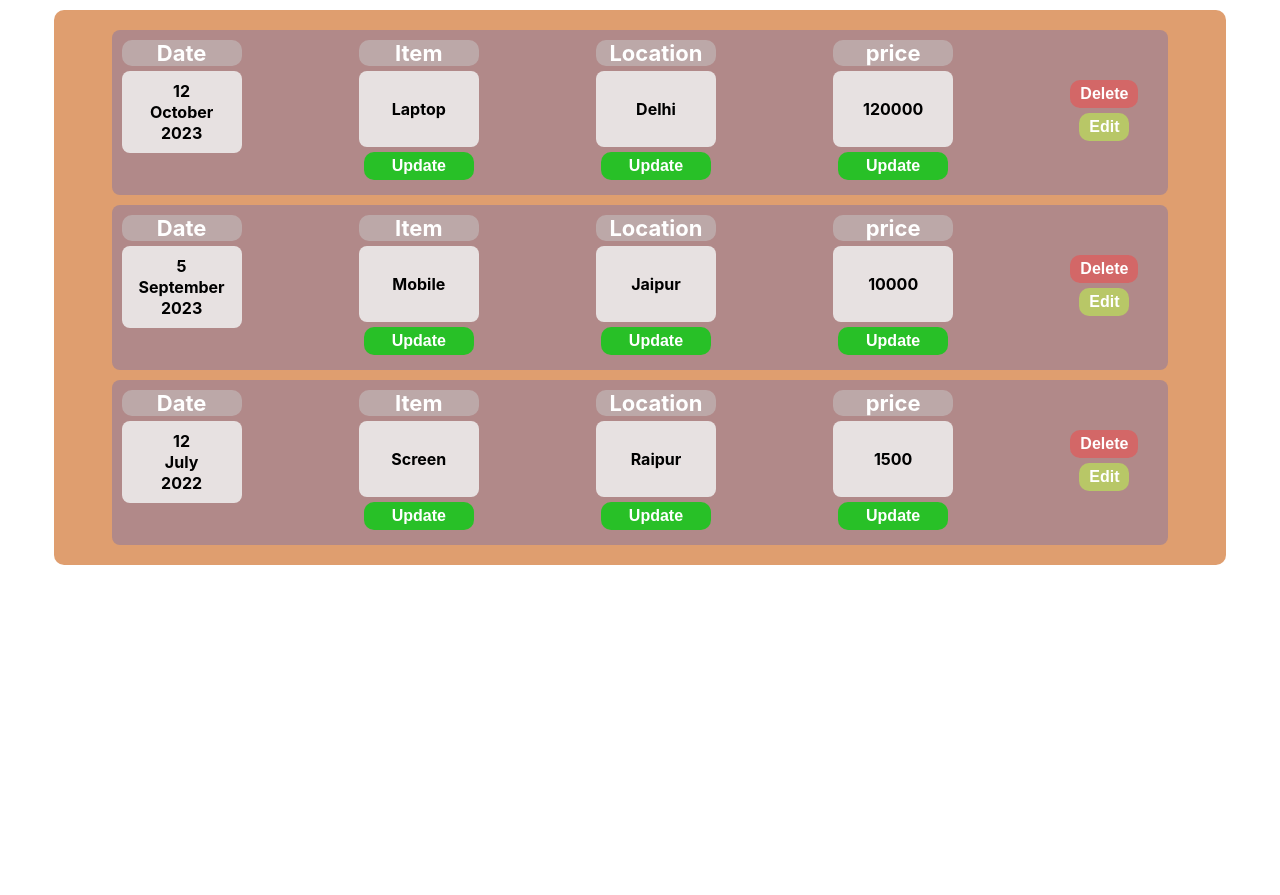
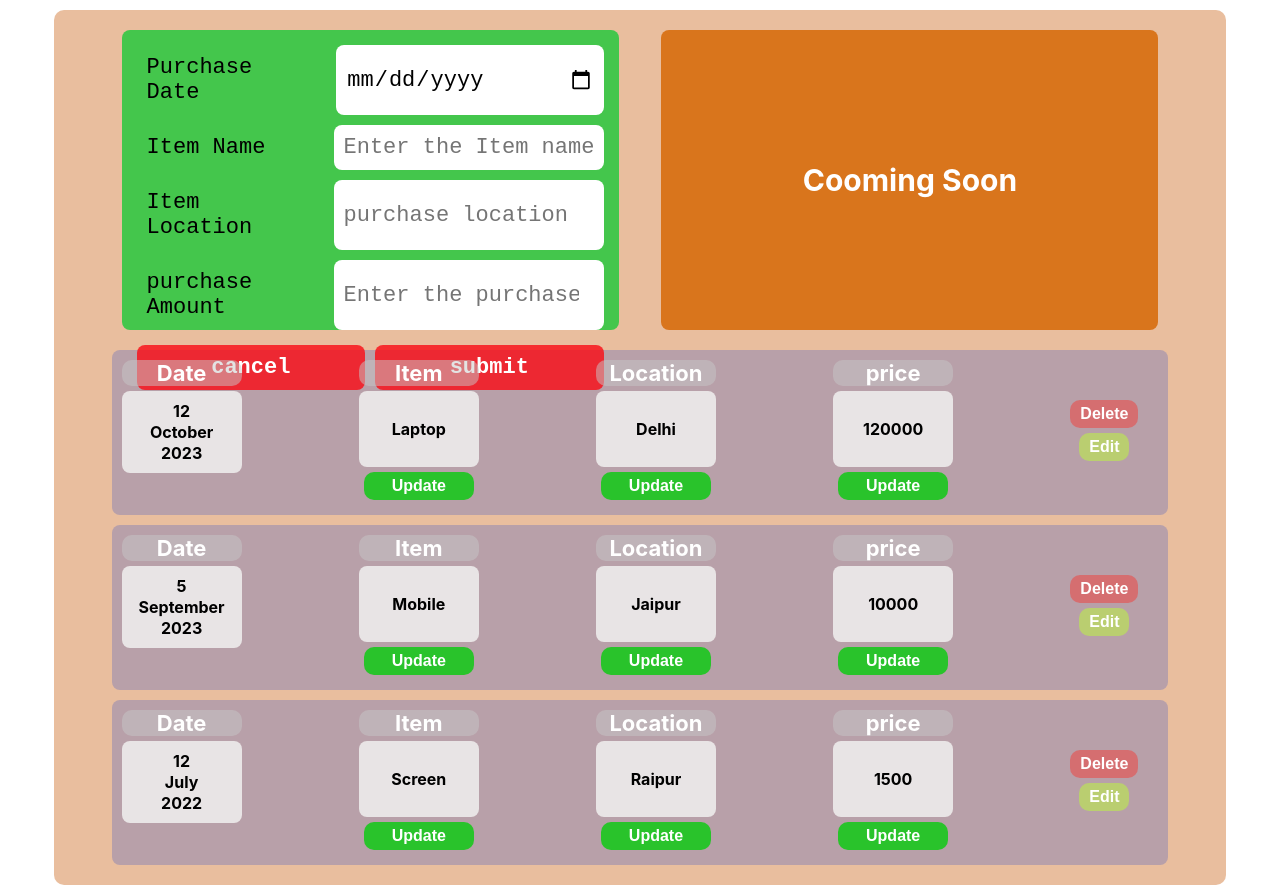
Before and after one commit to YAMITRAO/practicingProject, a React (Create React App) app: page / in a window 1280 px wide. Before the commit the page ends 800 px from the top, so only its background shows below. Built offline with nearby package versions, Linux system fonts and the light colour scheme.

Commit message:
Now form is added with console on change

```diff
--- a/public/index.html
+++ b/public/index.html
@@ -2,7 +2,7 @@
 <html lang="en">
   <head>
     <meta charset="utf-8" />
-    <link rel="icon" href="%PUBLIC_URL%/favicon.ico" />
+    <!-- <link rel="icon" href="%PUBLIC_URL%/favicon.ico" /> -->
     <meta name="viewport" content="width=device-width, initial-scale=1" />
     <meta name="theme-color" content="#000000" />
     <meta
--- a/src/App.css
+++ b/src/App.css
@@ -1,6 +1,7 @@
 .mainContainer{
-    background-color: rgba(210,117,51,0.7);
+    background-color: rgba(200, 92, 14, 0.4);
     width: 90vw;
+    height:auto;
     margin: 10px auto;
     padding: 10px;
     border-radius: 10px;
--- a/src/App.js
+++ b/src/App.js
@@ -1,5 +1,6 @@
 import './App.css';
 import Expense from './component/ExpenseItem/Expense';
+import ExpenseForm from './component/Expenseform/ExpenseForm';
 
 
 function App() {
@@ -11,8 +12,9 @@ function App() {
 
   return (
     <div className='mainContainer'>
-    { data.map( (data ) => {
-      return (<Expense itemName={data.itemName} itemDesc ={data.LocationOfExpenditure} itemDate = {data.itemDate} itemRate = {data.itemRate} />)
+      <ExpenseForm/>
+    { data.map( (data, index ) => {
+      return (<Expense key={index} itemName={data.itemName} itemDesc ={data.LocationOfExpenditure} itemDate = {data.itemDate} itemRate = {data.itemRate} />)
     })}
     </div>
 
--- a/src/component/ExpenseItem/ExpenseDetails.js
+++ b/src/component/ExpenseItem/ExpenseDetails.js
@@ -12,20 +12,20 @@ const ExpenseDetails = (props) => {
 
     const nameUpdateFun = ( ) => {
         let updatedValue = prompt("Updated name ");
-        if(updatedValue.length > 0){
+        if(updatedValue){
             setName(updatedValue);
         }
 
     };
     const locationUpdateFun = () => {
         let updatedValue = prompt("Updated location");
-        if(updatedValue.length > 0){
+        if(updatedValue){
         setLocation(updatedValue);
         }
     };
     const rateUpdateFun = () => {
         let updatedValue = prompt("Updated rate value");
-        if(updatedValue.length > 0) {
+        if(updatedValue) {
         setRate(updatedValue);
         }
     }
--- /dev/null
+++ b/src/component/Expenseform/ExpenseForm.css
@@ -0,0 +1,9 @@
+.expenseFormContainer{
+    /* border: 2px solid red; */
+    width: 90%;
+    height: auto;
+    margin: 0 auto;
+    display: flex;
+    justify-content: space-between;
+    align-items: center;
+}
--- /dev/null
+++ b/src/component/Expenseform/ExpenseForm.js
@@ -0,0 +1,18 @@
+
+import "./ExpenseForm.css";
+import Card from '../UI/Card'
+import Form from "./Form/Form";
+import ExtraInfo from "./ExtraInfo/ExtraInfo";
+
+const ExpenseForm = () => {
+
+
+    return(
+        <Card className="expenseFormContainer">
+            <Form />
+            <ExtraInfo />
+        </Card>
+    )
+}
+
+export default ExpenseForm;
--- /dev/null
+++ b/src/component/Expenseform/ExtraInfo/ExtraInfo.css
@@ -0,0 +1,12 @@
+.extraInfoContainer{
+    background-color: rgba(215, 109, 15, 0.9);
+    width: 46%;
+    height: 280px;
+    display: flex;
+    justify-content: center;
+    align-items: center;
+
+    font-size: 30px;
+    color: white;
+    font-weight: bold;
+}
--- /dev/null
+++ b/src/component/Expenseform/ExtraInfo/ExtraInfo.js
@@ -0,0 +1,14 @@
+import Card from "../../UI/Card";
+import "./ExtraInfo.css";
+
+const ExtraInfo = () => {
+
+    return(
+        <Card className="extraInfoContainer">
+            <div>Cooming Soon</div>
+        </Card>
+    )
+}
+
+
+export default ExtraInfo;
--- /dev/null
+++ b/src/component/Expenseform/Form/Form.css
@@ -0,0 +1,38 @@
+.formConatiner{
+    background-color: rgba(28, 200, 57, 0.8);
+    width: 46%;
+    height: 280px
+}
+
+.commonInput{
+    display: flex;
+    justify-content: space-between;
+}
+
+.commonInput > label,input{
+    font-size: 22px;
+    font-family: monospace;
+    margin:5px;
+    /* background-color: red; */
+    padding:10px;
+}
+
+.commonInput > input {
+    border: none;
+    outline: none;
+    border-radius: 8px;
+    width:250px;
+}
+
+
+.buttonDiv > input{
+    cursor: pointer;
+    background-color: rgb(250, 10, 20,0.8);
+    color:white;
+    font-weight: bold;
+    margin-top: 10px;
+}
+.buttonDiv > input:hover{
+    scale: 1.01;
+    background-color: rgb(250, 10, 20,0.9);
+}
--- /dev/null
+++ b/src/component/Expenseform/Form/Form.js
@@ -0,0 +1,42 @@
+import Card from "../../UI/Card";
+import "./Form.css"
+
+const Form =() => {
+    return(
+        <Card className="formConatiner">
+        <form>
+            {/* date */}
+        <div className="commonInput itemDateDiv">
+            <label >Purchase Date</label>
+            <input onChange={ (e) => console.log(e.target.value)} type="date" id="itemDate" name="itemDate" placeholder="Select purchase date" />
+           </div>
+
+           {/* name */}
+           <div className="commonInput itemNameDiv">
+            <label >Item Name</label>
+            <input onChange={ (e) => console.log(e.target.value)} type="text" id="itemName" name="itemName" placeholder="Enter the Item name" />
+           </div>
+
+           {/* location */}
+           <div className="commonInput itemLocationDiv">
+            <label >Item Location</label>
+            <input onChange={ (e) => console.log(e.target.value)}  type="text" id="itemLocation" name="itemLocation" placeholder="purchase location" />
+           </div>
+
+           {/* price */}
+           <div className="commonInput itemRateDiv">
+            <label >purchase Amount</label>
+            <input onChange={ (e) => console.log(e.target.value)} type="number" id="itemRate" name="itemRate" placeholder="Enter the purchase amount" />
+           </div>
+
+           <div className="commonInput buttonDiv">
+           <input id="cancle" type="submit" value="cancel" />
+            <input id="submit" type="submit" value="submit" />
+           </div>
+
+        </form>
+        </Card>
+    );
+}
+
+export default Form;
```
